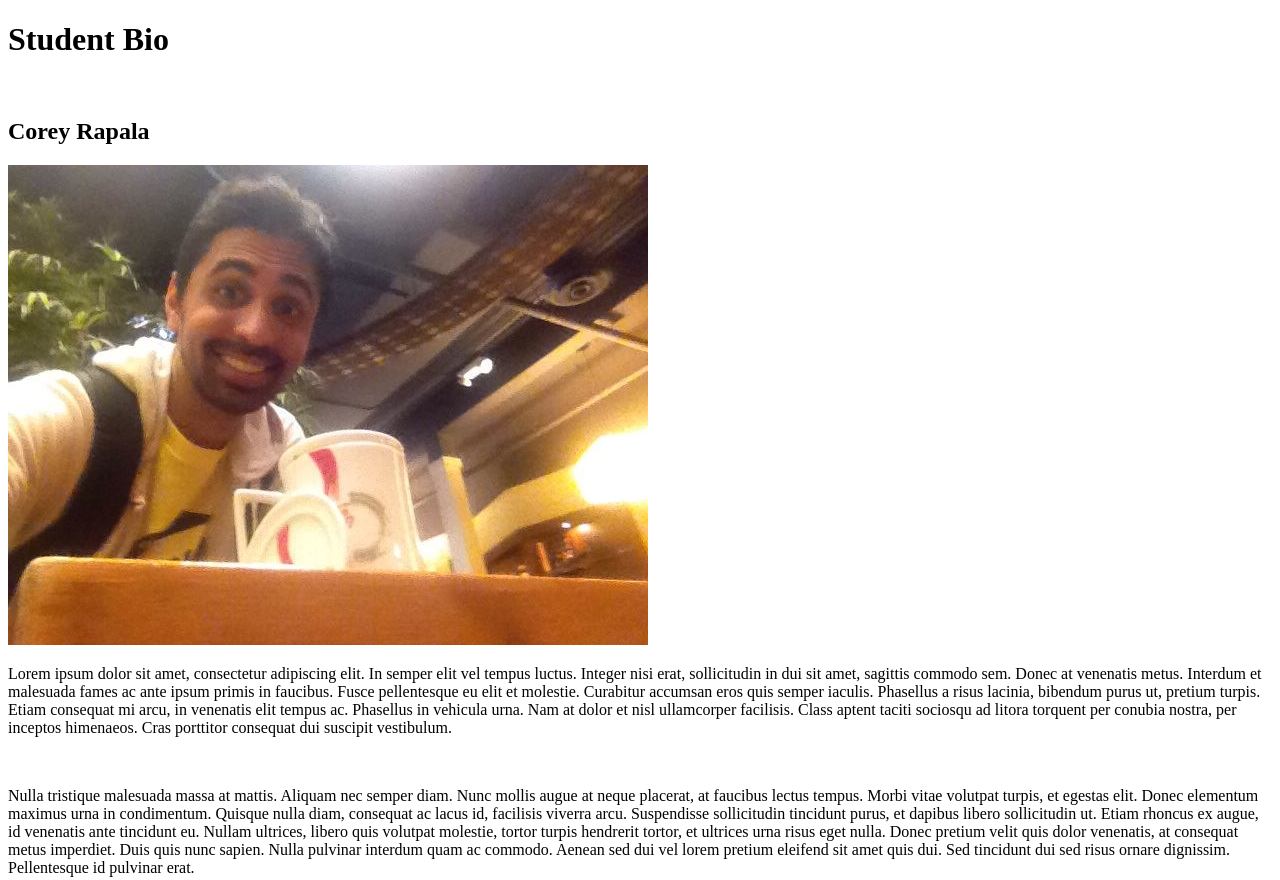
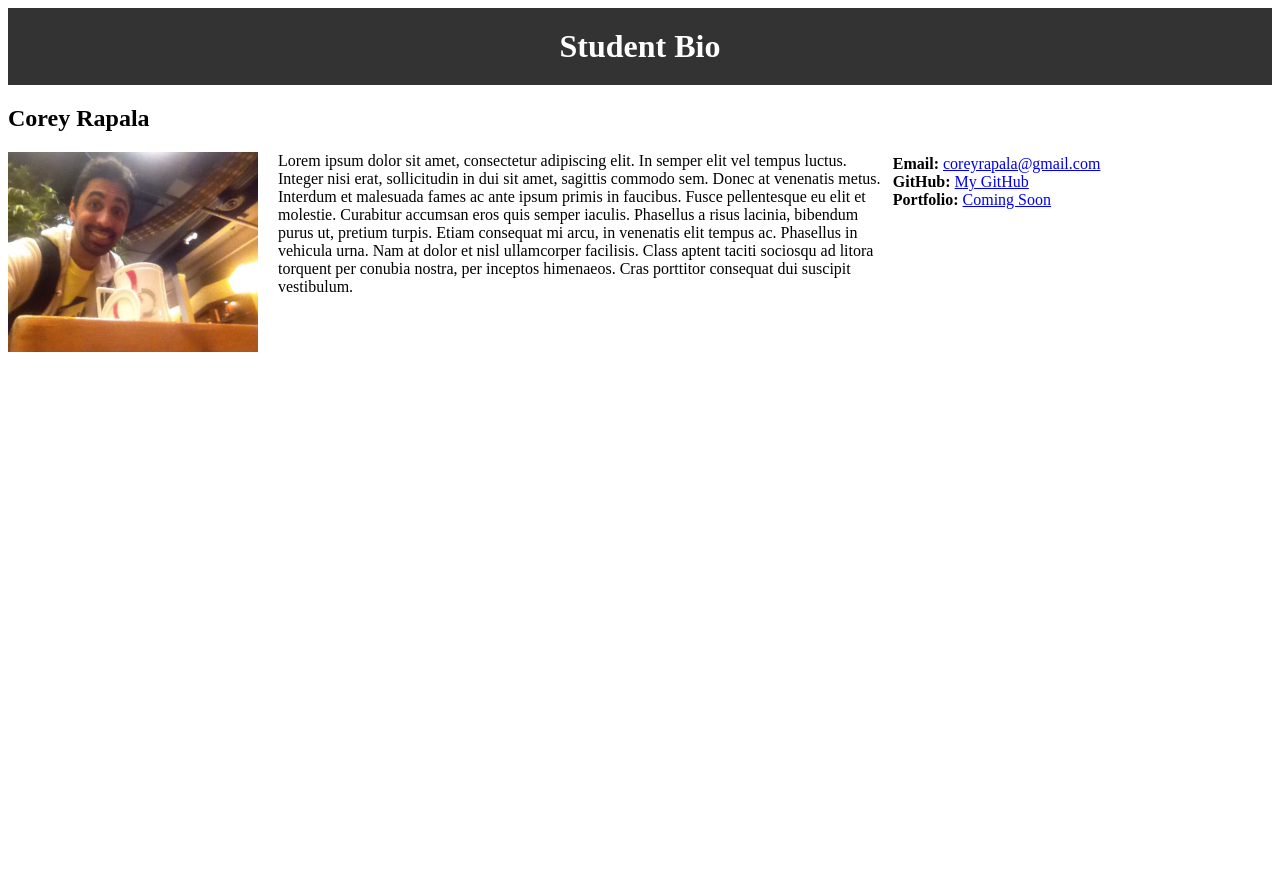
Before and after one commit to crudd03/improved-fortnight, a plain HTML site: page index.html in a window 1280 px wide. Shown: the top 880 px of the page. After the commit the page ends 800 px from the top, so only its background shows below. Drawn offline with Linux system fonts and the light colour scheme.

Commit message:
css stylings to bio html

```diff
--- a/index.html
+++ b/index.html
@@ -4,28 +4,26 @@
 <head>
     <meta charset="UTF-8">
     <title>My First Page</title>
+    <link rel="stylesheet" type="text/css" href="style.css">
 </head>
 
 <body>
 
     <!-- Header -->
     <h1>Student Bio</h1>
-    <br>
+
+    <section id="main-bio">
+
     <h2>Corey Rapala</h2>
     <!-- Image -->
-    <img src="photo_of_me.jpg" >
-    <br>
+    <img id="bio-image" src="photo_of_me.jpg" >
 
     <!-- About Me Paragraphs-->
+    <p>Lorem ipsum dolor sit amet, consectetur adipiscing elit. In semper elit vel tempus luctus. Integer nisi erat, sollicitudin in dui sit amet, sagittis commodo sem. Donec at venenatis metus. Interdum et malesuada fames ac ante ipsum primis in faucibus. Fusce pellentesque eu elit et molestie. Curabitur accumsan eros quis semper iaculis. Phasellus a risus lacinia, bibendum purus ut, pretium turpis. Etiam consequat mi arcu, in venenatis elit tempus ac. Phasellus in vehicula urna. Nam at dolor et nisl ullamcorper facilisis. Class aptent taciti sociosqu ad litora torquent per conubia nostra, per inceptos himenaeos. Cras porttitor consequat dui suscipit vestibulum.</p>
+    </section>
 
-    <p>Lorem ipsum dolor sit amet, consectetur adipiscing elit. In semper elit vel tempus luctus. Integer nisi erat, sollicitudin in dui sit amet, sagittis commodo sem. Donec at venenatis metus. Interdum et malesuada fames ac ante ipsum primis in faucibus. Fusce pellentesque eu elit et molestie. Curabitur accumsan eros quis semper iaculis. Phasellus a risus lacinia, bibendum purus ut, pretium turpis. Etiam consequat mi arcu, in venenatis elit tempus ac. Phasellus in vehicula urna. Nam at dolor et nisl ullamcorper facilisis. Class aptent taciti sociosqu ad litora torquent per conubia nostra, per inceptos himenaeos. Cras porttitor consequat dui suscipit vestibulum.</p>
-    <br>
-    <p>Nulla tristique malesuada massa at mattis. Aliquam nec semper diam. Nunc mollis augue at neque placerat, at faucibus lectus tempus. Morbi vitae volutpat turpis, et egestas elit. Donec elementum maximus urna in condimentum. Quisque nulla diam, consequat ac lacus id, facilisis viverra arcu. Suspendisse sollicitudin tincidunt purus, et dapibus libero sollicitudin ut. Etiam rhoncus ex augue, id venenatis ante tincidunt eu. Nullam ultrices, libero quis volutpat molestie, tortor turpis hendrerit tortor, et ultrices urna risus eget nulla. Donec pretium velit quis dolor venenatis, at consequat metus imperdiet. Duis quis nunc sapien. Nulla pulvinar interdum quam ac commodo. Aenean sed dui vel lorem pretium eleifend sit amet quis dui. Sed tincidunt dui sed risus ornare dignissim. Pellentesque id pulvinar erat.</p>
-
+    <section id="contact-info">
     <!-- Contact Info -->
-
-
-
     <!-- E-mail link -->
     <strong>Email: </strong><a href="mailto:coreyrapala@gmail.com">coreyrapala@gmail.com</a>
     <br>
@@ -36,7 +34,7 @@
 
     <!-- Portfolio link-->
     <strong>Portfolio: </strong><a href="#">Coming Soon</a>
-
+    </section>
 </body>
 
 </html>
--- /dev/null
+++ b/style.css
@@ -0,0 +1,29 @@
+h1 {
+    color: white;
+    background-color: #333333;
+    text-align: center;
+    margin: 0;
+    padding: 20px 0;
+}
+
+#main-bio,
+#contact-info,
+#bio-image {
+  float: left;
+}
+
+#main-bio {
+    width: 70%;
+
+  }
+
+  #contact-info {
+    width: 30%;
+    padding-top: 70px;
+  }
+
+  #bio-image {
+    width: 250px;
+    height: 200px;
+    margin-right: 20px;
+  }
```
Also changed, not shown: 1 other file.
